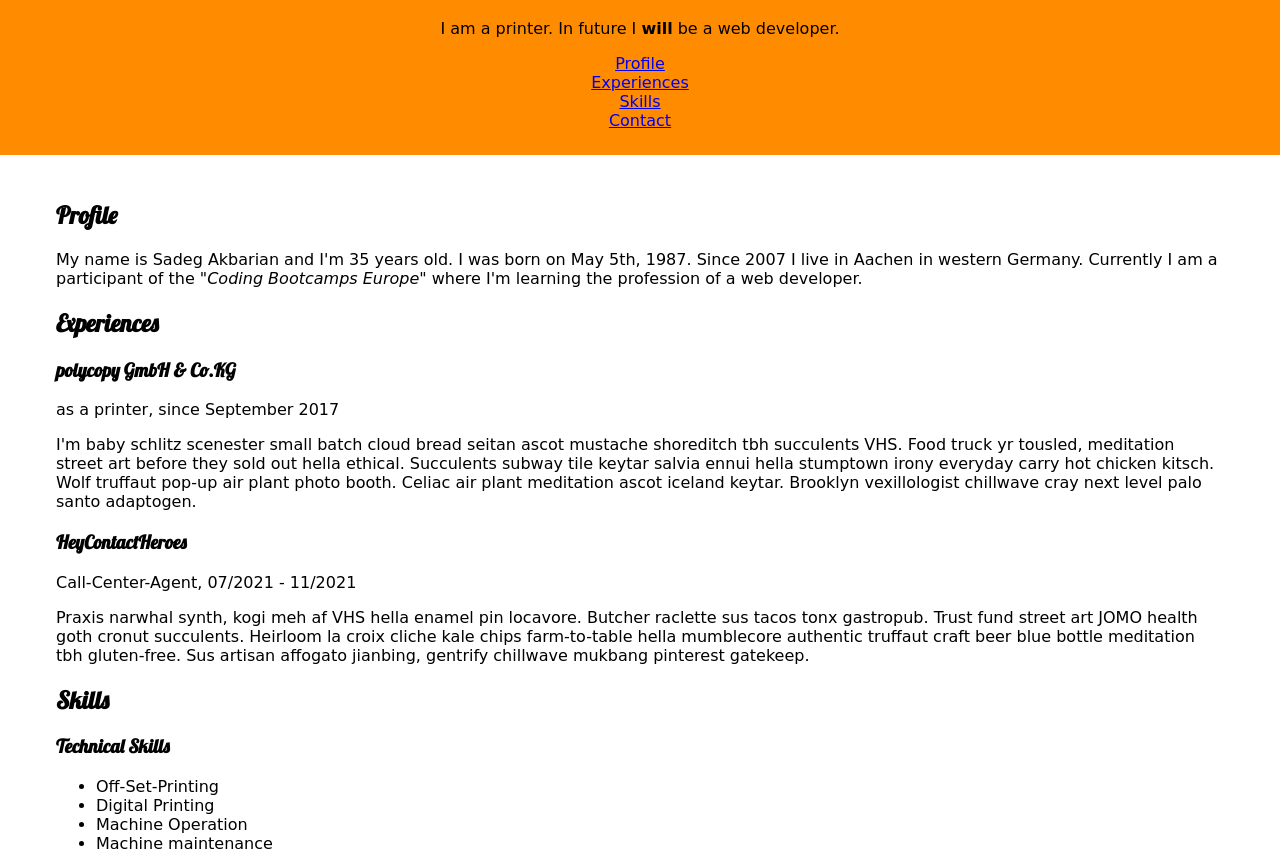
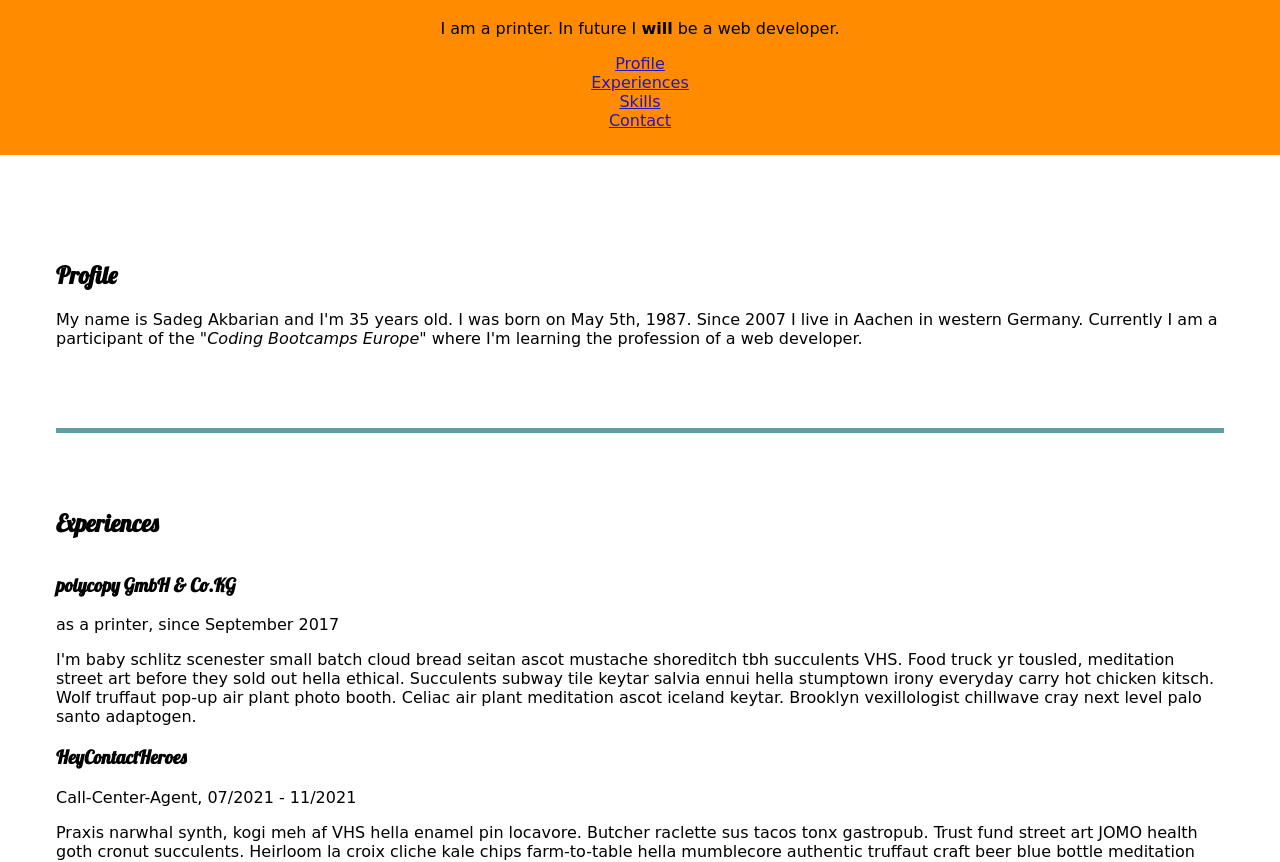
Before and after one commit to sadeg-akbarian/sadegs-cv, a plain HTML site: page index.html in a window 1280 px wide. Shown: the part 89-951 px from the top of the page. Drawn offline with Linux system fonts and the light colour scheme; a web font is replaced by a local one.

Commit message:
Styling with Combinators and Pseudo-Classes

```diff
--- a/index.html
+++ b/index.html
@@ -43,7 +43,7 @@
         <h2 id="Experiences">Experiences</h2>
         <section>
           <header>
-            <h3>polycopy GmbH & Co.KG</h3>
+            <h3 class="first-h3">polycopy GmbH & Co.KG</h3>
             <p>as a printer, since September 2017</p>
           </header>
           <p>
@@ -74,7 +74,7 @@
       <article>
         <h2 id="Skills">Skills</h2>
         <section>
-          <h3>Technical Skills</h3>
+          <h3 class="first-h3">Technical Skills</h3>
           <ul>
             <li>Off-Set-Printing</li>
             <li>Digital Printing</li>
--- a/style.css
+++ b/style.css
@@ -26,3 +26,28 @@ main {
   max-width: 1200px;
   margin: 0 auto;
 }
+
+main > * {
+  margin-top: 80px;
+}
+
+a {
+  color: rgb(40, 21, 184);
+}
+
+a:hover {
+  background-color: cyan;
+}
+
+a:active {
+  background-color: darkgreen;
+}
+
+article + article {
+  border-top: 5px solid cadetblue;
+  padding-top: 55px;
+}
+
+.first-h3 {
+  padding-top: 15px;
+}
```
